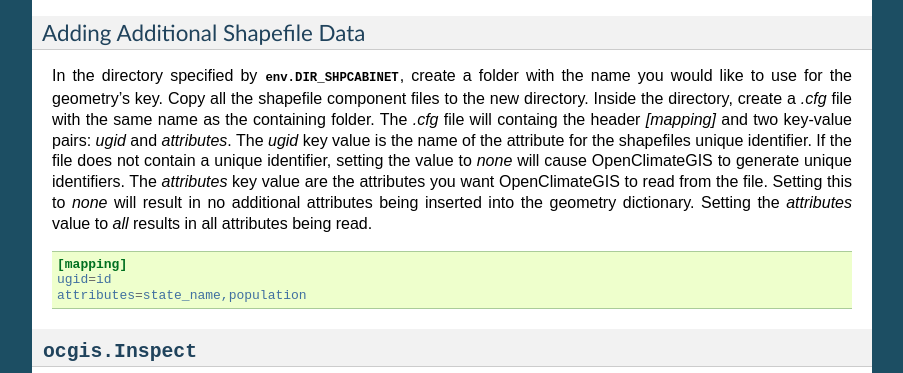
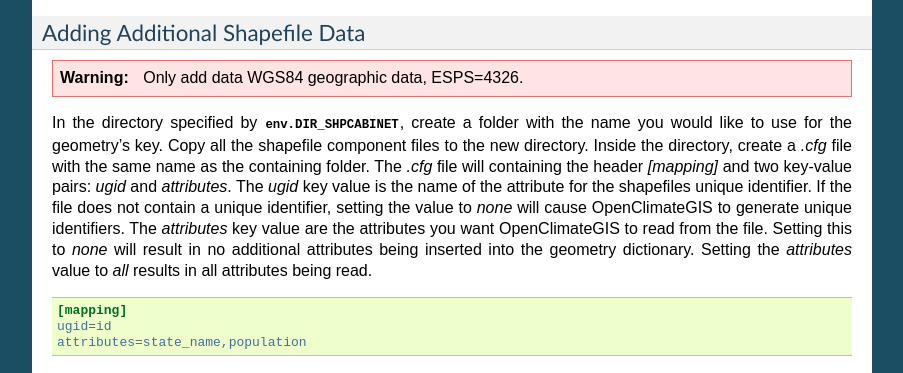
Before and after one commit to NCPP/ocgis, a Sphinx documentation site: the page built from doc/api.rst, in a window 1280 px wide and 900 px high, scrolled down 4180 px, cut to the strip 191-564 px from the top of the window. Shown: the whole strip, without its empty margins (198-1101 px from the left). Built offline with Sphinx 7.4.7, drawn with Linux system fonts in a browser that asks for light colours; formulas are drawn with MathJax 3.

Commit message:
doc changes

```diff
--- a/doc/api.rst
+++ b/doc/api.rst
@@ -233,7 +233,9 @@
 Adding Additional Shapefile Data
 --------------------------------
 
-In the directory specified by :attr:`env.DIR_SHPCABINET`, create a folder with the name you would like to use for the geometry's key. Copy all the shapefile component files to the new directory. Inside the directory, create a `.cfg` file with the same name as the containing folder. The `.cfg` file will containg the header `[mapping]` and two key-value pairs: `ugid` and `attributes`. The `ugid` key value is the name of the attribute for the shapefiles unique identifier. If the file does not contain a unique identifier, setting the value to `none` will cause OpenClimateGIS to generate unique identifiers. The `attributes` key value are the attributes you want OpenClimateGIS to read from the file. Setting this to `none` will result in no additional attributes being inserted into the geometry dictionary. Setting the `attributes` value to `all` results in all attributes being read.
+.. warning:: Only add data WGS84 geographic data, ESPS=4326.
+
+In the directory specified by :attr:`env.DIR_SHPCABINET`, create a folder with the name you would like to use for the geometry's key. Copy all the shapefile component files to the new directory. Inside the directory, create a `.cfg` file with the same name as the containing folder. The `.cfg` file will containing the header `[mapping]` and two key-value pairs: `ugid` and `attributes`. The `ugid` key value is the name of the attribute for the shapefiles unique identifier. If the file does not contain a unique identifier, setting the value to `none` will cause OpenClimateGIS to generate unique identifiers. The `attributes` key value are the attributes you want OpenClimateGIS to read from the file. Setting this to `none` will result in no additional attributes being inserted into the geometry dictionary. Setting the `attributes` value to `all` results in all attributes being read.
 
 .. code-block:: ini
 
```
